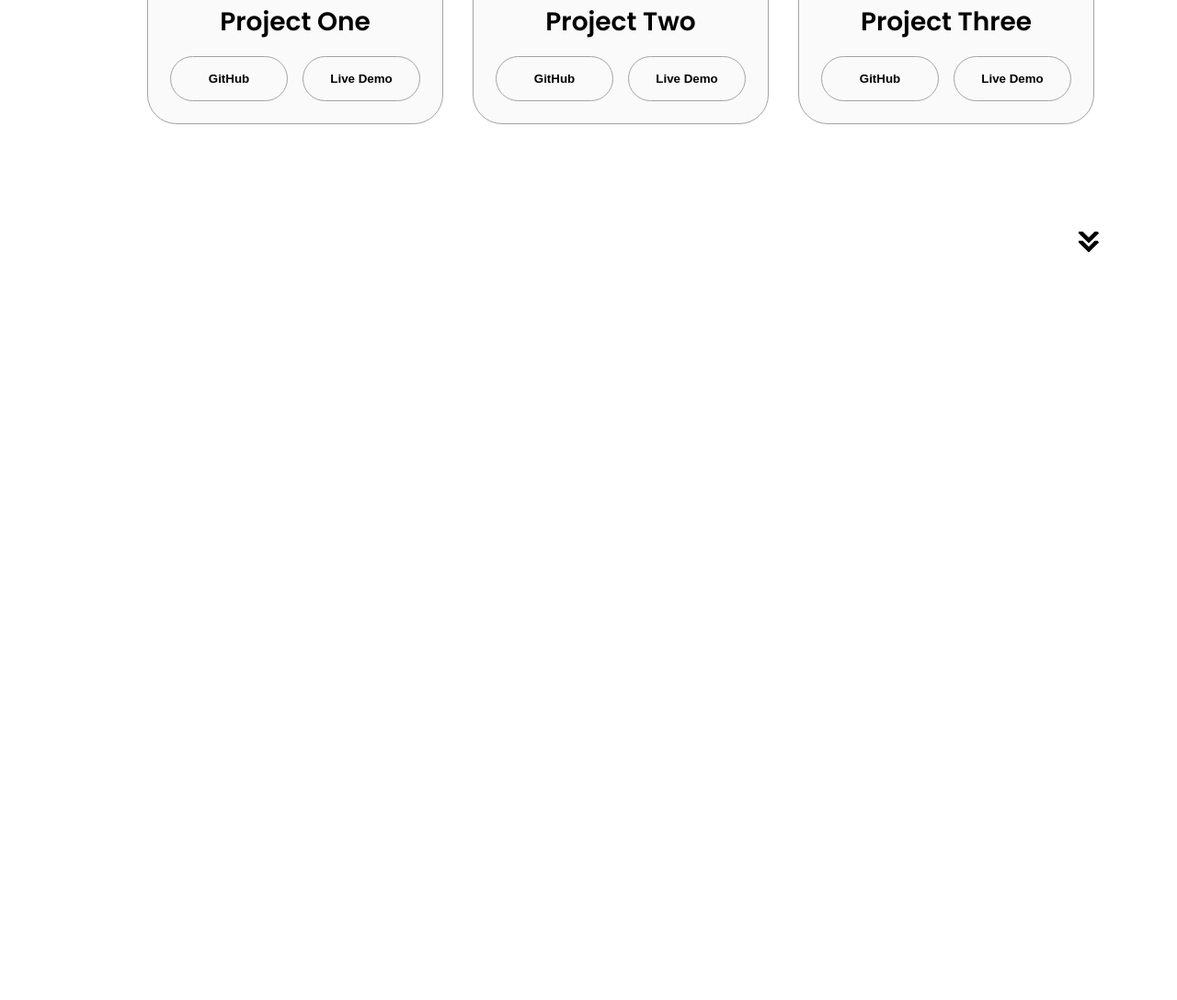
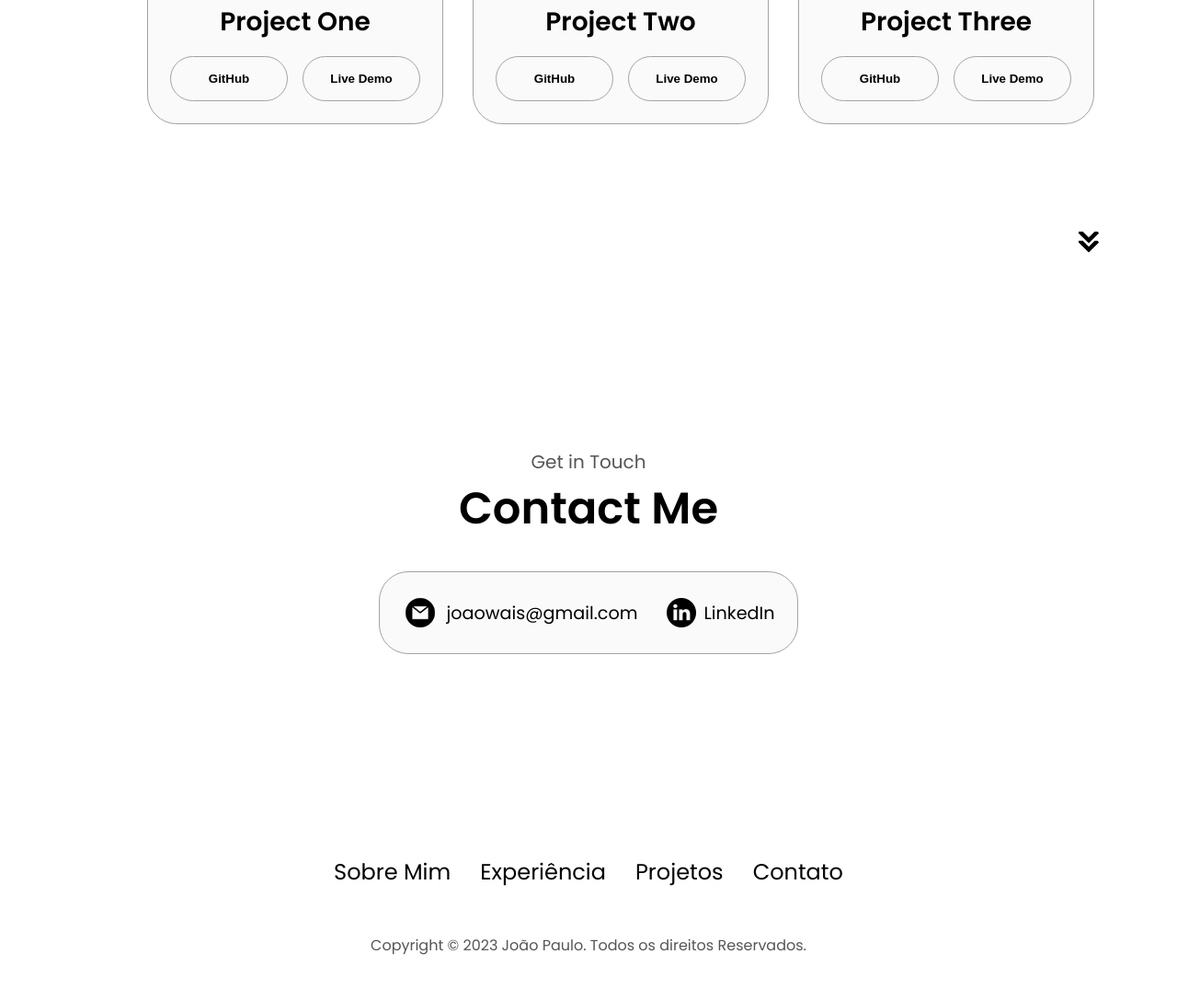
Before and after one commit to jhops10/meu-portfolio, a plain HTML site: page index.html in a window 1280 px wide. Shown: the part 2761-3848 px from the top of the page at 92% size. Before the commit the page ends 3080 px from the top, so only its background shows below. Drawn offline with Linux system fonts and the light colour scheme.

Commit message:
finalizado section contact e footer

```diff
--- a/index.html
+++ b/index.html
@@ -315,13 +315,53 @@
       </div>
       <img
         class="icon arrow"
-        onclick="location.href='#experience'"
+        onclick="location.href='#contact'"
         src="./assets/arrow.png"
         alt="Ícone de uma Flecha apontada para baixo"
       />
     </section>
     <!-- Project Section-->
 
+    <!-- Contact Section-->
+    <section id="contact">
+      <p class="section__text__p1">Get in Touch</p>
+      <h1 class="title">Contact Me</h1>
+      <div class="contact-info-upper-container">
+        <div class="contact-info-container">
+          <img
+            class="icon contact-icon email-icon"
+            src="./assets/email.png"
+            alt="Email Icon"
+          />
+          <p><a href="mailto:joaowais@gmail.com">joaowais@gmail.com</a></p>
+        </div>
+        <div class="contact-info-container">
+          <img
+            class="icon contact-icon"
+            src="./assets/linkedin.png"
+            alt="LinkedIn Icon"
+          />
+          <p><a href="https://www.linkedin.com/in/joaowais">LinkedIn</a></p>
+        </div>
+      </div>
+    </section>
+    <!-- Contact Section-->
+
+    <!-- Footer -->
+    <footer>
+      <nav>
+        <div class="nav-links-container">
+          <ul class="nav-links">
+            <li><a href="#about">Sobre Mim</a></li>
+            <li><a href="#experience">Experiência</a></li>
+            <li><a href="#projects">Projetos</a></li>
+            <li><a href="#contact">Contato</a></li>
+          </ul>
+        </div>
+      </nav>
+      <p>Copyright &#169; 2023 João Paulo. Todos os direitos Reservados.</p>
+    </footer>
+    <!-- Footer -->
     <script src="script.js"></script>
   </body>
 </html>
--- a/style.css
+++ b/style.css
@@ -377,3 +377,54 @@ article .icon {
   color: black;
   border-color: #a3a3a3;
 }
+
+/* Contact */
+
+#contact {
+  display: flex;
+  justify-content: center;
+  flex-direction: column;
+  height: 70vh;
+}
+
+.contact-info-upper-container {
+  display: flex;
+  justify-content: center;
+  border-radius: 2rem;
+  border: #353535 0.1rem solid;
+  border-color: #a3a3a3;
+  background: #fafafa;
+  margin: 2rem auto;
+  padding: 0.5rem;
+}
+
+.contact-info-container {
+  display: flex;
+  align-items: center;
+  justify-content: center;
+  gap: 0.5rem;
+  margin: 1rem;
+}
+
+.contact-info-container p {
+  font-size: larger;
+}
+
+.contact-icon {
+  cursor: default;
+}
+
+.email-icon {
+  height: 2.5rem;
+}
+
+/* Footer Section */
+
+footer {
+  height: 26vh;
+  margin: 0 1rem;
+}
+
+footer p {
+  text-align: center;
+}
```
